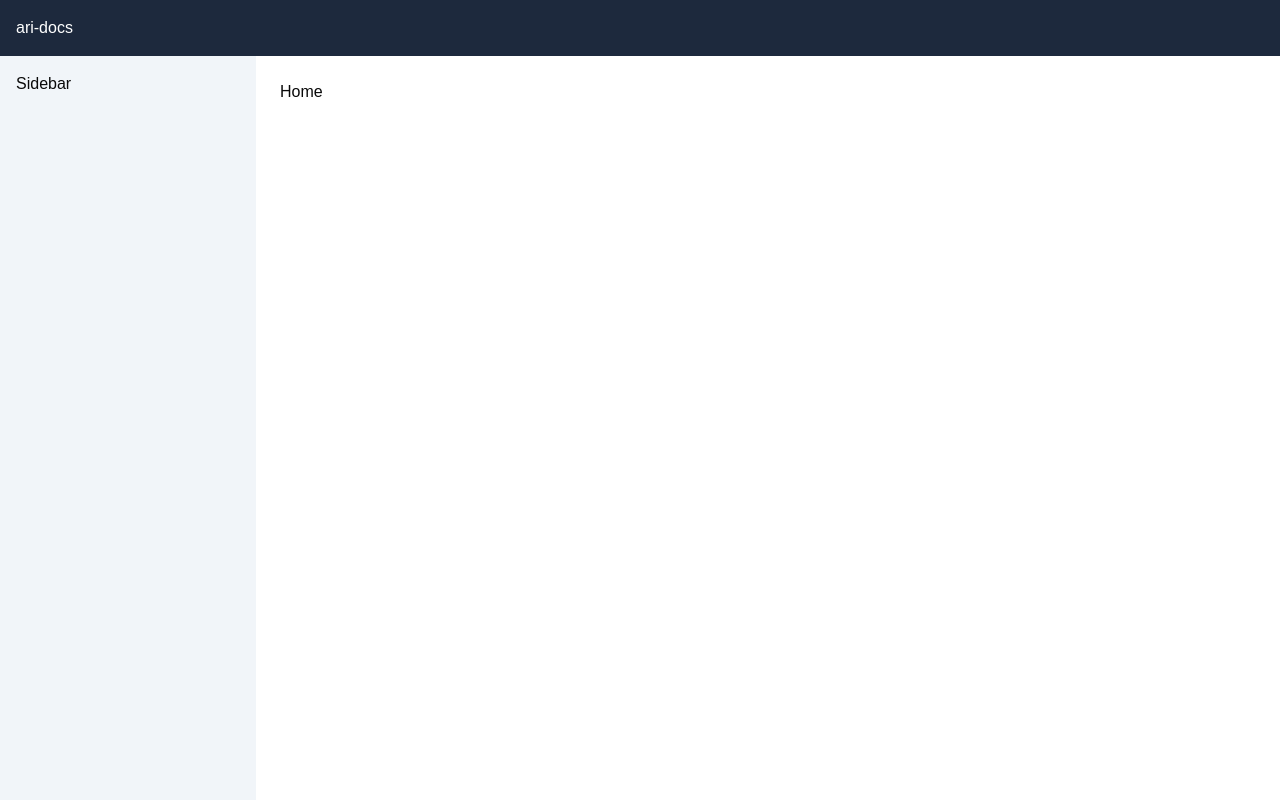
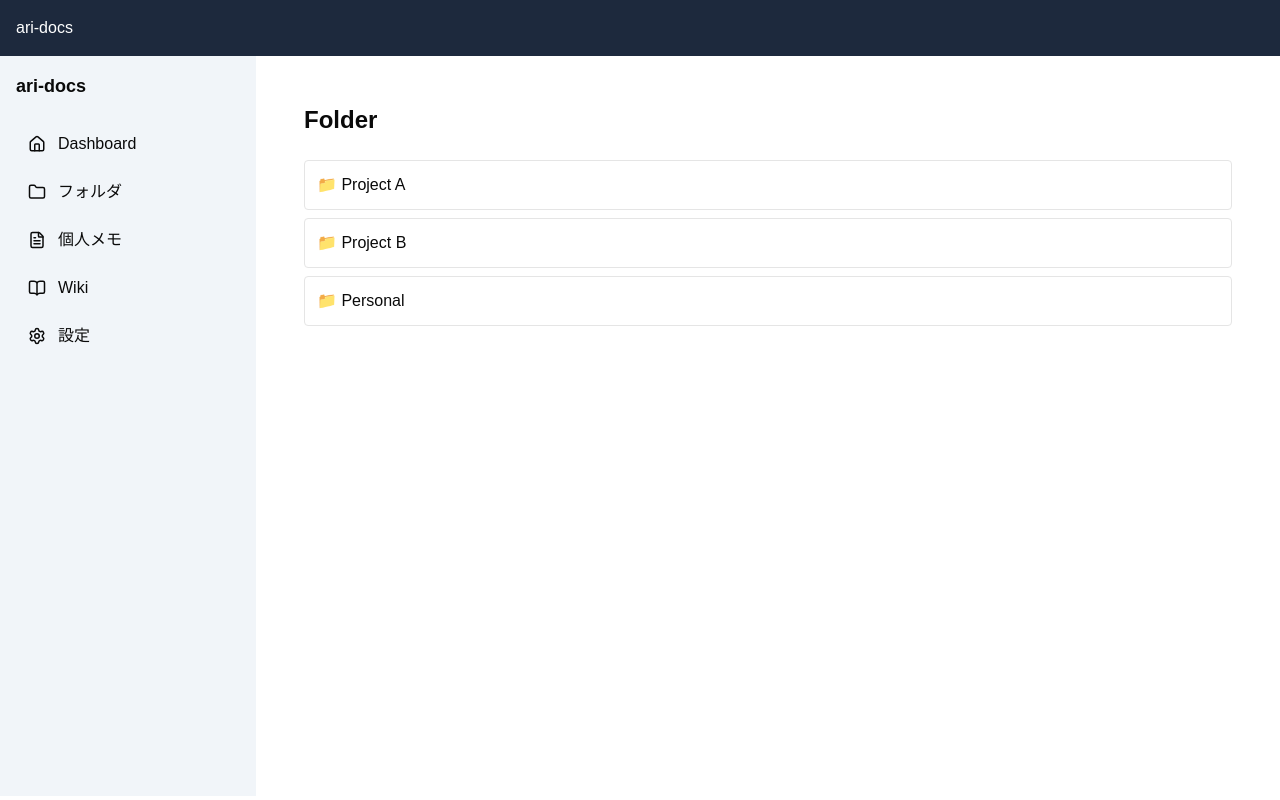
Before and after one commit to NaoyaYokoyama/ari-docs, a React (Vite) app in the folder front/: page /folder in a window 1280 px wide. Built offline with nearby package versions, Linux system fonts and the light colour scheme.

Commit message:
2day
folder.tsx

```diff
--- a/front/package.json
+++ b/front/package.json
@@ -12,12 +12,14 @@
   "dependencies": {
     "@fontsource-variable/inter": "^5.3.0",
     "@tailwindcss/vite": "^4.3.3",
+    "@tanstack/react-table": "^8.21.3",
     "class-variance-authority": "^0.7.1",
     "clsx": "^2.1.1",
     "lucide-react": "^1.28.0",
     "react": "^19.2.8",
     "react-aria-components": "^1.20.0",
     "react-dom": "^19.2.8",
+    "react-router-dom": "^7.18.2",
     "shadcn": "^4.16.1",
     "tailwind-merge": "^3.6.0",
     "tailwindcss": "^4.3.3",
--- a/front/src/App.tsx
+++ b/front/src/App.tsx
@@ -1,12 +1,28 @@
-import { useState } from 'react'
-import reactLogo from './assets/react.svg'
-import viteLogo from './assets/vite.svg'
-import heroImg from './assets/hero.png'
+import { Routes, Route } from "react-router-dom";
 
-import MainLayout from "@/layouts/MainLayout";
+import Header from "./components/Header";
+import Sidebar from "./components/Sidebar";
+
+import Home from "./pages/Home";
+import Folder from "./pages/Folder";
 
 function App() {
-  return <MainLayout />;
+  return (
+    <div className="h-screen">
+      <Header />
+
+      <div className="flex h-[calc(100vh-60px)]">
+        <Sidebar />
+
+        <main className="flex-1 p-6">
+          <Routes>
+            <Route path="/" element={<Home />} />
+            <Route path="/folder" element={<Folder />} />
+          </Routes>
+        </main>
+      </div>
+    </div>
+  );
 }
 
 export default App;
--- /dev/null
+++ b/front/src/components/FolderTable.tsx
@@ -0,0 +1,100 @@
+import {
+  ColumnDef,
+  flexRender,
+  getCoreRowModel,
+  useReactTable,
+} from "@tanstack/react-table";
+
+type Folder = {
+  name: string;
+  status: string;
+  updatedBy: string;
+  updatedAt: string;
+};
+
+const data: Folder[] = [
+  {
+    name: "ari-docs",
+    status: "Working",
+    updatedBy: "Naoya",
+    updatedAt: "2026/08/03",
+  },
+  {
+    name: "OSS",
+    status: "Completed",
+    updatedBy: "Naoya",
+    updatedAt: "2026/08/01",
+  },
+];
+
+const columns: ColumnDef<Folder>[] = [
+  {
+    accessorKey: "name",
+    header: "名前",
+  },
+  {
+    accessorKey: "status",
+    header: "状態",
+  },
+  {
+    accessorKey: "updatedBy",
+    header: "更新者",
+  },
+  {
+    accessorKey: "updatedAt",
+    header: "更新日",
+  },
+];
+
+function FolderTable() {
+  const table = useReactTable({
+    data,
+    columns,
+    getCoreRowModel: getCoreRowModel(),
+  });
+
+  return (
+    <table className="w-full border-collapse">
+      <thead>
+        {table.getHeaderGroups().map((headerGroup) => (
+          <tr key={headerGroup.id}>
+            {headerGroup.headers.map((header) => (
+              <th
+                key={header.id}
+                className="border-b px-4 py-2 text-left"
+              >
+                {flexRender(
+                  header.column.columnDef.header,
+                  header.getContext()
+                )}
+              </th>
+            ))}
+          </tr>
+        ))}
+      </thead>
+
+      <tbody>
+        {table.getRowModel().rows.map((row) => (
+          <tr
+            key={row.id}
+            className="hover:bg-slate-100"
+          >
+            {row.getVisibleCells().map((cell) => (
+              <td
+                key={cell.id}
+                className="border-b px-4 py-2"
+              >
+                {flexRender(
+                  cell.column.columnDef.cell,
+                  cell.getContext()
+                )}
+              </td>
+            ))}
+          </tr>
+        ))}
+      </tbody>
+    </table>
+  );
+}
+
+export default FolderTable;
--- a/front/src/components/Sidebar.tsx
+++ b/front/src/components/Sidebar.tsx
@@ -1,7 +1,42 @@
+import {
+  Home,
+  Folder,
+  FileText,
+  BookOpen,
+  Settings,
+} from "lucide-react";
+
+import { Link } from "react-router-dom";
+
+const menus = [
+  { id: "dashboard", icon: Home, label: "Dashboard", path: ""},
+  { id: "folder", icon: Folder, label: "フォルダ", path: "/folder"},
+  { id: "memo", icon: FileText, label: "個人メモ", path: ""},
+  { id: "wiki", icon: BookOpen, label: "Wiki", path: ""},
+  { id: "settings", icon: Settings, label: "設定", path: ""},
+];
+const menuClass =
+  "flex items-center gap-3 rounded-md px-3 py-2 hover:bg-slate-200 transition-colors cursor-pointer";
+
 function Sidebar() {
   return (
-    <aside className="bg-slate-100 w-64 p-4">
-      Sidebar
+    <aside className="w-64 bg-slate-100 p-4">
+    <h2 className="mb-6 text-lg font-bold">
+    ari-docs
+    </h2>
+
+    <nav className="space-y-2">
+    {menus.map((menu) => {
+      const Icon = menu.icon;
+      return (
+        <Link to={menu.path} key={menu.id} className={menuClass}>
+          <Icon size={18} />
+          <span>{menu.label}</span>
+        </Link>
+      )
+    })}
+    </nav>
+
     </aside>
   );
 }
--- /dev/null
+++ b/front/src/mock/folder.json
@@ -0,0 +1,15 @@
+[
+  {
+    "id": "1",
+    "name": "ari-docs",
+    "description": "Markdown設計書",
+    "path": "/folder/ari-docs",
+    "fileCount": 128,
+    "size": 35214521,
+    "favorite": true,
+    "tags": ["OSS", "React"],
+    "status": "working",
+    "lastUpdatedBy": "Naoya",
+    "updatedAt": "2026-08-03T10:00:00"
+  }
+]
--- /dev/null
+++ b/front/src/pages/Folder.tsx
@@ -0,0 +1,25 @@
+function Folder() {
+  return (
+    <div className="p-6">
+      <h1 className="mb-6 text-2xl font-bold">
+        Folder
+      </h1>
+
+      <div className="space-y-2">
+        <div className="rounded border p-3">
+          📁 Project A
+        </div>
+
+        <div className="rounded border p-3">
+          📁 Project B
+        </div>
+
+        <div className="rounded border p-3">
+          📁 Personal
+        </div>
+      </div>
+    </div>
+  );
+}
+
+export default Folder;
--- /dev/null
+++ b/front/src/types/folderStatus.ts
@@ -0,0 +1,31 @@
+export enum FolderStatus {
+  Working = "working",
+  Review = "review",
+  Completed = "completed",
+  Hold = "hold",
+}
+
+export const FolderStatusInfo: Record<
+  FolderStatus,
+  {
+    label: string;
+    color: string;
+  }
+> = {
+  [FolderStatus.Working]: {
+    label: "作業中",
+    color: "bg-green-100 text-green-700",
+  },
+  [FolderStatus.Review]: {
+    label: "レビュー中",
+    color: "bg-yellow-100 text-yellow-700",
+  },
+  [FolderStatus.Completed]: {
+    label: "完了",
+    color: "bg-blue-100 text-blue-700",
+  },
+  [FolderStatus.Hold]: {
+    label: "保留",
+    color: "bg-red-100 text-red-700",
+  },
+};
```
Also changed, not shown: front/src/main.tsx (+10 -8 lines), front/src/types/folder.ts (added, +34 -0 lines), 2 other files (tests, documents, lock files or other folders).
